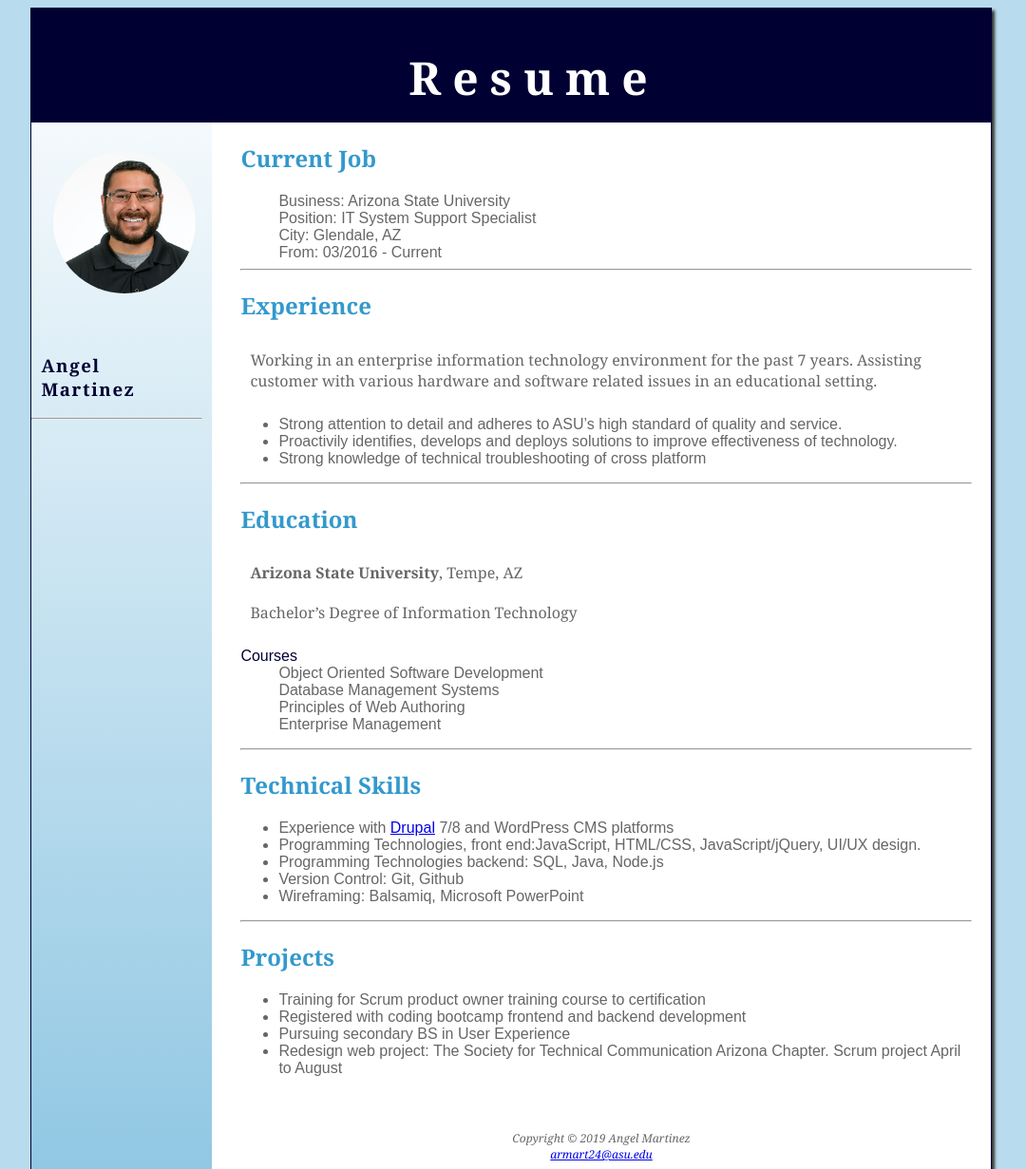
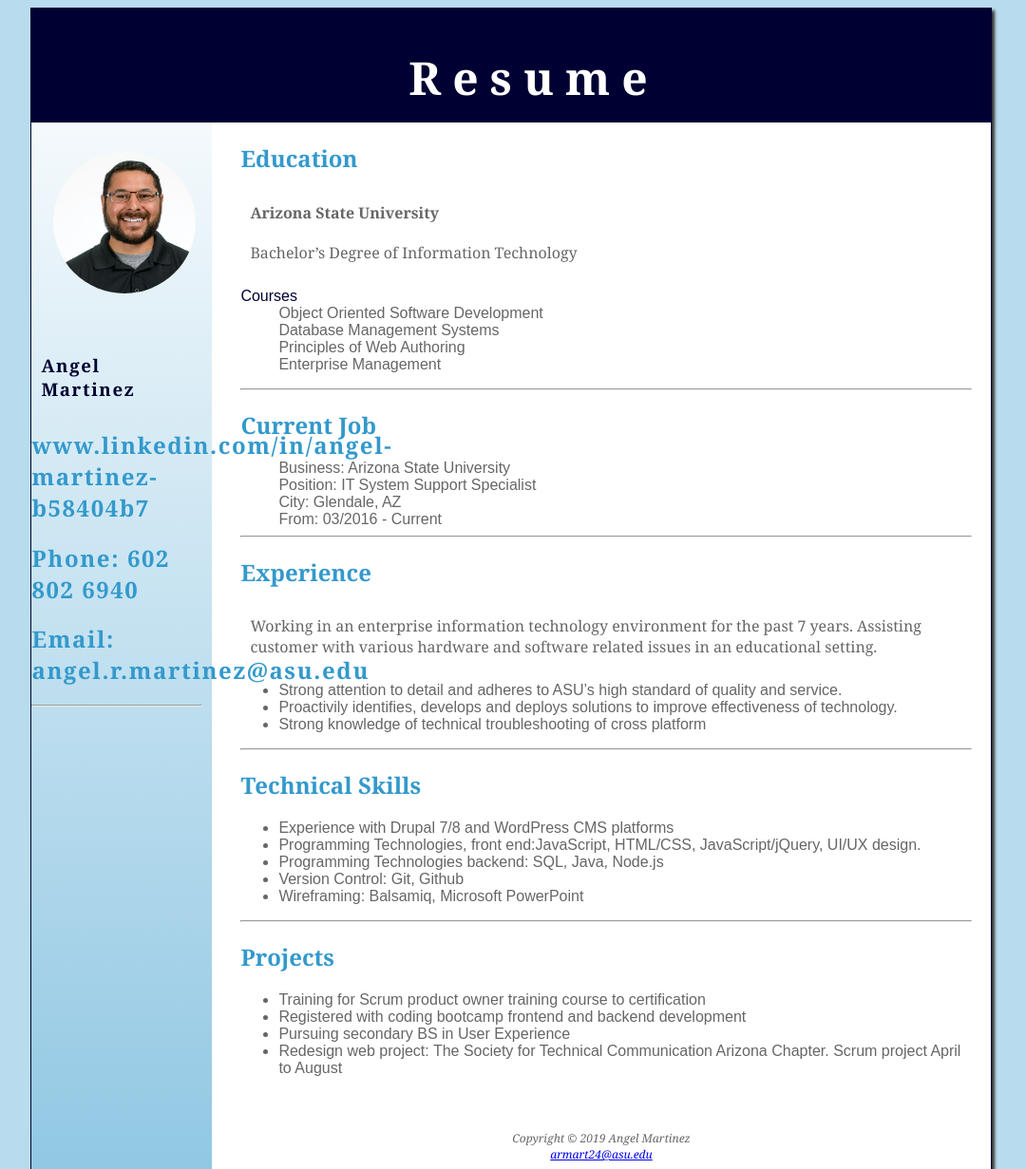
Before and after one commit to rogersmith7/rogersmith7.github.io, a plain HTML site: page index.html in a window 1280 px wide. Shown: the top 1231 px of the page at 95% size, without its empty margins (102-1182 px from the left). Drawn offline with Linux system fonts and the light colour scheme.

Commit message:
Change all

```diff
--- a/index.html
+++ b/index.html
@@ -17,6 +17,9 @@
 <nav>
 	<img src="angel.jpg" alt="avatar" >
 	<h3>Angel Martinez</h3>
+	<h2>www.linkedin.com/in/angel-martinez-b58404b7</h2>
+	<h2>Phone: 602 802 6940</h2>
+	<h2>Email: angel.r.martinez@asu.edu</h2>
 	<hr>
 	<!--<ul>
 	   <li><a href="index.html">Home</a></li>
@@ -28,6 +31,18 @@
 
 	<!--<div id="homehero"></div>-->
 	<main>
+		<h2><strong>Education</strong></h2>
+		<p><strong>Arizona State University</strong></p>
+		<p>Bachelor’s Degree of Information Technology</p>
+		<dl>
+		<dt>Courses</dt>
+		<dd>Object Oriented Software Development</dd>
+		<dd>Database Management Systems</dd>
+		<dd>Principles of Web Authoring</dd>
+		<dd>Enterprise Management</dd>
+		</dl>
+
+		<hr>
 
 		<h2>Current Job</h2>
 		<dl>
@@ -52,22 +67,11 @@
 		<hr>
 	<!--	<p><span class="resort">Pacific Trails Resort</span> offers a special lodging experience on the California
 		North Cost. Relax in serenity with panoramic views of the Pacific Ocean.</p>-->
-		<h2><strong>Education</strong></h2>
-		<p><strong>Arizona State University</strong>, Tempe, AZ</p>
-		<p>Bachelor’s Degree of Information Technology</p>
-		<dl>
-  <dt>Courses</dt>
-  <dd>Object Oriented Software Development</dd>
-	<dd>Database Management Systems</dd>
-	<dd>Principles of Web Authoring</dd>
-	<dd>Enterprise Management</dd>
-</dl>
 
-		<hr>
 
 	<h2><strong>Technical Skills</h2></strong>
 	<ul>
-		  <li>Experience with <a href="https://dev-uto-staff-training.ws.asu.edu/">Drupal</a> 7/8 and WordPress CMS platforms</li>
+		  <li>Experience with Drupal 7/8 and WordPress CMS platforms</li>
 			<li>Programming Technologies, front end:JavaScript, HTML/CSS, JavaScript/jQuery, UI/UX design.</li>
 			<li>Programming Technologies backend: SQL, Java, Node.js
 			<li>Version Control: Git, Github</li>
```
